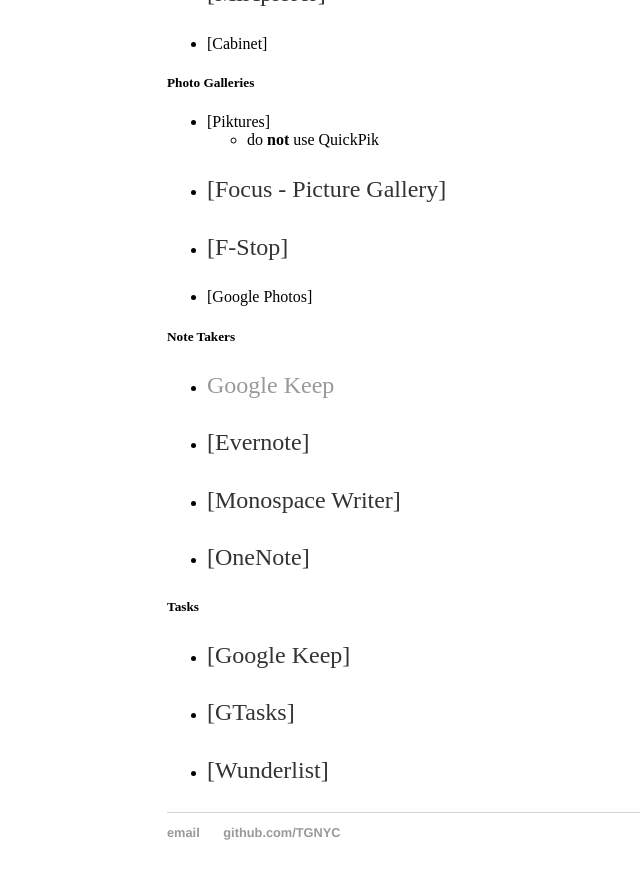
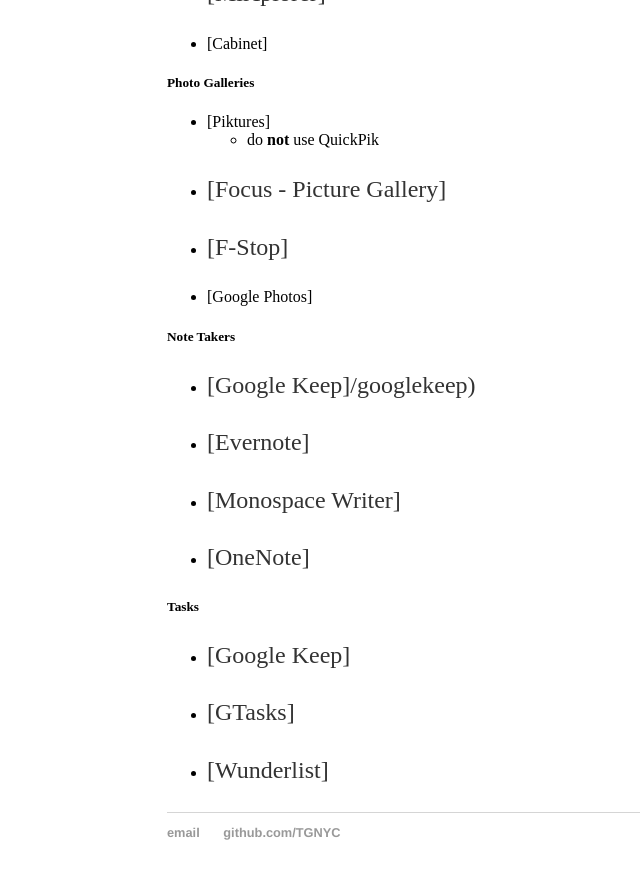
Before and after one commit to TGNYC/old, a Jekyll site: the page built from android/index.md, in a window 1280 px wide and 900 px high, scrolled down 1239 px. Shown: the top 879 px of the window, without its empty margins (25-665 px from the left). Built offline with Jekyll 4.4.1, drawn with Linux system fonts in a browser that asks for light colours.

Commit message:
Update index.md

```diff
--- a/android/index.md
+++ b/android/index.md
@@ -68,7 +68,7 @@
 
 ##### Note Takers
 
-* [Google Keep](TGNYC.github.io/android/googlekeep)
+* [Google Keep]/googlekeep)
 
 * [Evernote]
 
```
